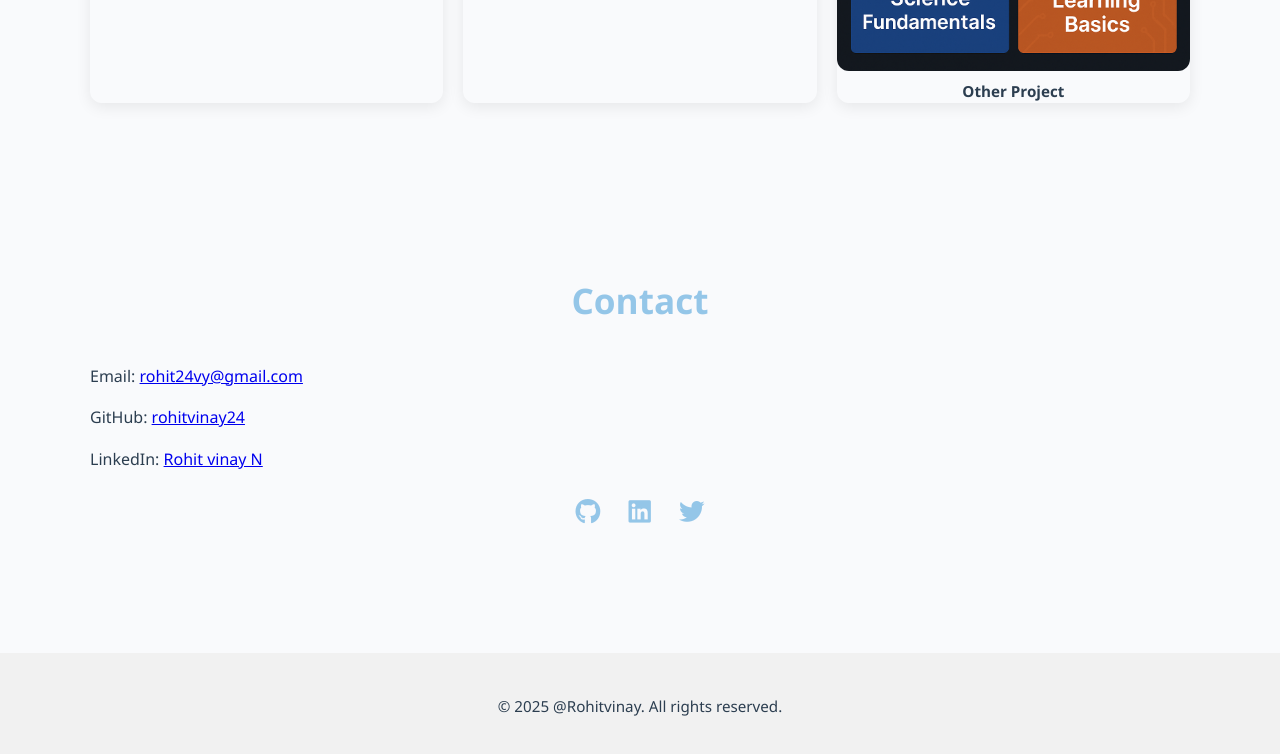
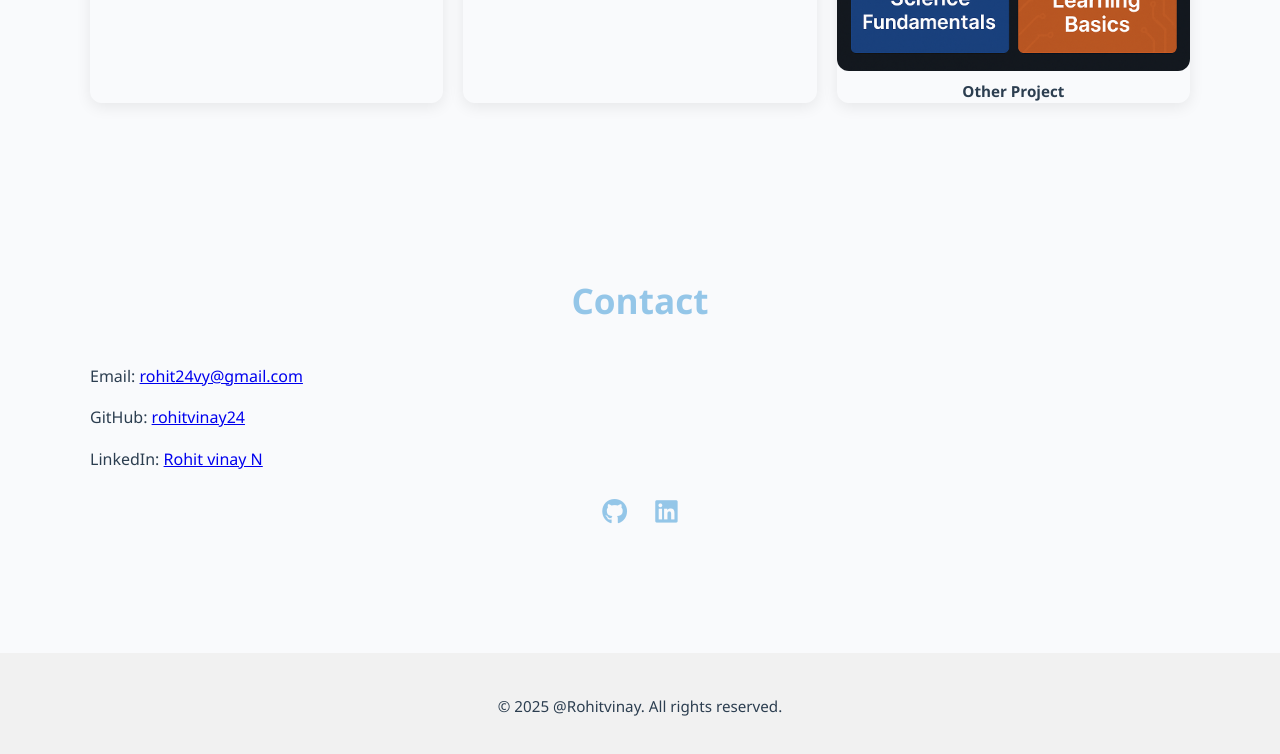
Before and after one commit to rohitvinay24/profilio-git, a plain HTML site: page index.html in a window 1280 px wide. Shown: the part 2175-2929 px from the top of the page. Drawn offline with Linux system fonts and the light colour scheme.

Commit message:
Fix HTML formatting and structure

```diff
--- a/index.html
+++ b/index.html
@@ -121,7 +121,6 @@
     <div class="social-links">
       <a href="https://github.com/rohitvinay24" target="_blank"><i class="fab fa-github"></i></a>
       <a href="https://linkedin.com/in/yourusername" target="_blank"><i class="fab fa-linkedin"></i></a>
-      <a href="https://twitter.com/yourusername" target="_blank"><i class="fab fa-twitter"></i></a>
     </div>
   </section>
 
```
